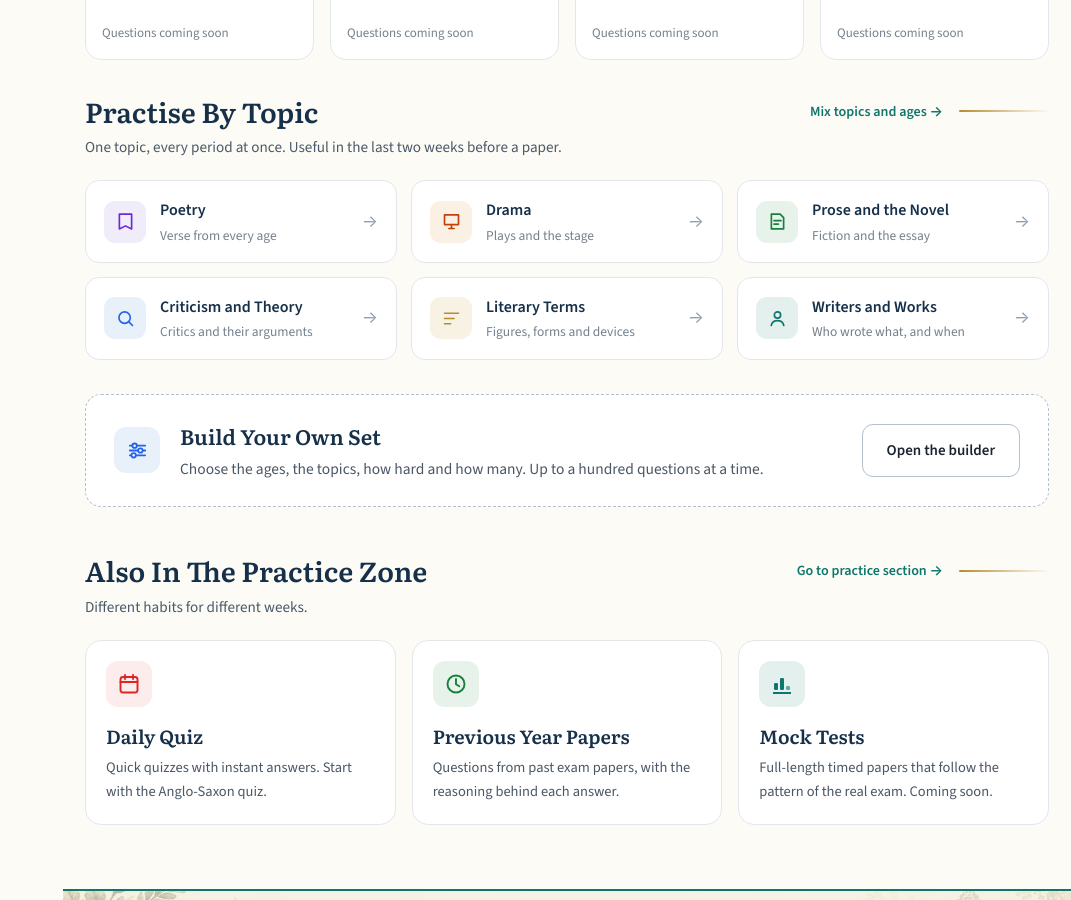
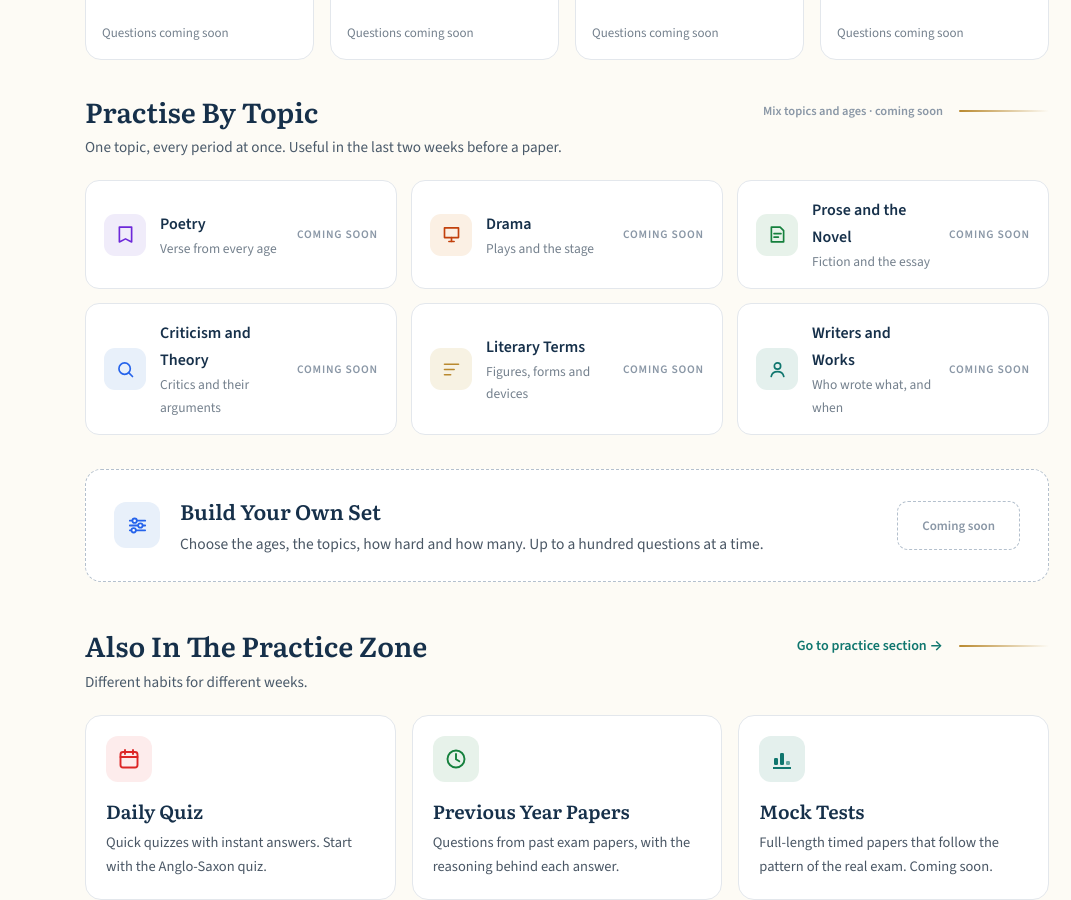
Before and after one commit to afsar069/akexplained-site, an Eleventy site: page quizzes/mcq/index.html in a window 1280 px wide. Shown: the part 1954-2854 px from the top of the page, without its empty margins (209-1280 px from the left). Built offline with nearby package versions, Linux system fonts and the light colour scheme; Eleventy itself is replaced by a stand-in of ours; files that its build step writes are made by us from their sources.

Commit message:
MCQ hub: mark the unbuilt topic pages and cross-age builder as coming soon
The six topic cards and the Mix topics / Build Your Own links pointed at pages that were never built, so each one 404'd. The cards stay in place and keep their text, but are no longer links; they read Coming soon, the same way an age with no sets does. Nothing else changes.

```diff
--- a/assets/site.css
+++ b/assets/site.css
@@ -966,6 +966,14 @@ summary.ptbtn::-webkit-details-marker{display:none}
   border:1px solid #B4C0CD;padding:13px 24px;border-radius:11px;white-space:nowrap;
 }
 
+/* Topic pages aur cross-age builder abhi bane nahi hain (CLAUDE.md rule 13).
+   Cards wahin rehte hain, par link nahi — isliye koi 404 nahi. */
+.mcq-topic.is-soon:hover{border-color:var(--mcq-line)}
+.mcq-build.is-soon:hover{border-color:#B4C0CD;border-style:dashed}
+.mcq-topic .soon-tag{font-size:11.5px;font-weight:600;letter-spacing:.07em;text-transform:uppercase;color:#8A97A6;white-space:nowrap}
+.mcq-build .go.soon-tag{color:#8A97A6;border-style:dashed;font-size:13px}
+.sechead .more.more-soon{color:#8A97A6;font-size:.78rem}
+
 /* ---------- also in the practice zone ---------- */
 .mcq-othergrid{display:grid;grid-template-columns:repeat(3,minmax(0,1fr));gap:16px}
 .mcq-other{
@@ -990,6 +998,7 @@ summary.ptbtn::-webkit-details-marker{display:none}
   .mcq-othergrid{grid-template-columns:repeat(2,minmax(0,1fr))}
 }
 @media (max-width:760px){
+  .sechead .more.more-soon{display:none}
   .mcq-modes{overflow-x:auto;flex-wrap:nowrap;white-space:nowrap;padding-bottom:2px}
   .mcq-modes a,.mcq-modes span{flex:none}
   .mcq-exams{overflow-x:auto;flex-wrap:nowrap;white-space:nowrap;padding-bottom:2px}
--- a/quizzes/mcq/index.html
+++ b/quizzes/mcq/index.html
@@ -368,65 +368,65 @@
   <section class="mcq-sec">
     <div class="sechead">
       <h2>Practise By Topic</h2>
-      <a class="more" href="/quizzes/mcq/build/">Mix topics and ages &rarr;</a>
+      <span class="more more-soon">Mix topics and ages &middot; coming soon</span>
     </div>
     <p class="seclede">One topic, every period at once. Useful in the last two weeks before a paper.</p>
 
     <div class="mcq-topicgrid">
 
-      <a class="mcq-topic" href="/quizzes/mcq/topic/poetry/">
+      <div class="mcq-topic is-soon">
         <span class="ic" style="background:#F0ECFA;color:#6D28D9" aria-hidden="true">
           <svg viewBox="0 0 24 24" width="21" height="21" fill="none" stroke="currentColor" stroke-width="1.9" stroke-linecap="round" stroke-linejoin="round"><path d="M5 3.5h14v17l-7-3.5-7 3.5Z"/></svg>
         </span>
         <span class="txt"><strong>Poetry</strong><span>Verse from every age</span></span>
-        <span class="arrow" aria-hidden="true">&rarr;</span>
-      </a>
+        <span class="soon-tag">Coming soon</span>
+      </div>
 
-      <a class="mcq-topic" href="/quizzes/mcq/topic/drama/">
+      <div class="mcq-topic is-soon">
         <span class="ic" style="background:#FBF0E4;color:#C2410C" aria-hidden="true">
           <svg viewBox="0 0 24 24" width="21" height="21" fill="none" stroke="currentColor" stroke-width="1.9" stroke-linecap="round" stroke-linejoin="round"><path d="M4 4.5h16v11H4Z"/><path d="M9 20h6"/><path d="M12 15.5V20"/></svg>
         </span>
         <span class="txt"><strong>Drama</strong><span>Plays and the stage</span></span>
-        <span class="arrow" aria-hidden="true">&rarr;</span>
-      </a>
+        <span class="soon-tag">Coming soon</span>
+      </div>
 
-      <a class="mcq-topic" href="/quizzes/mcq/topic/prose/">
+      <div class="mcq-topic is-soon">
         <span class="ic" style="background:#E7F2EA;color:#15803D" aria-hidden="true">
           <svg viewBox="0 0 24 24" width="21" height="21" fill="none" stroke="currentColor" stroke-width="1.9" stroke-linecap="round" stroke-linejoin="round"><path d="M5 3.5h10l4 4v13H5Z"/><path d="M8 11h8"/><path d="M8 15h5"/></svg>
         </span>
         <span class="txt"><strong>Prose and the Novel</strong><span>Fiction and the essay</span></span>
-        <span class="arrow" aria-hidden="true">&rarr;</span>
-      </a>
+        <span class="soon-tag">Coming soon</span>
+      </div>
 
-      <a class="mcq-topic" href="/quizzes/mcq/topic/criticism/">
+      <div class="mcq-topic is-soon">
         <span class="ic" style="background:#E8F0FA;color:#2563EB" aria-hidden="true">
           <svg viewBox="0 0 24 24" width="21" height="21" fill="none" stroke="currentColor" stroke-width="1.9" stroke-linecap="round" stroke-linejoin="round"><circle cx="11" cy="11" r="6.5"/><path d="m20 20-4.4-4.4"/></svg>
         </span>
         <span class="txt"><strong>Criticism and Theory</strong><span>Critics and their arguments</span></span>
-        <span class="arrow" aria-hidden="true">&rarr;</span>
-      </a>
+        <span class="soon-tag">Coming soon</span>
+      </div>
 
-      <a class="mcq-topic" href="/quizzes/mcq/topic/literary-terms/">
+      <div class="mcq-topic is-soon">
         <span class="ic" style="background:#F7F2E3;color:#B9892F" aria-hidden="true">
           <svg viewBox="0 0 24 24" width="21" height="21" fill="none" stroke="currentColor" stroke-width="1.9" stroke-linecap="round" stroke-linejoin="round"><path d="M4 6h16"/><path d="M4 12h11"/><path d="M4 18h7"/></svg>
         </span>
         <span class="txt"><strong>Literary Terms</strong><span>Figures, forms and devices</span></span>
-        <span class="arrow" aria-hidden="true">&rarr;</span>
-      </a>
+        <span class="soon-tag">Coming soon</span>
+      </div>
 
-      <a class="mcq-topic" href="/quizzes/mcq/topic/writers-and-works/">
+      <div class="mcq-topic is-soon">
         <span class="ic" style="background:#E4F0ED;color:#0F766E" aria-hidden="true">
           <svg viewBox="0 0 24 24" width="21" height="21" fill="none" stroke="currentColor" stroke-width="1.9" stroke-linecap="round" stroke-linejoin="round"><circle cx="12" cy="8" r="3.6"/><path d="M4.8 20c.9-3.6 3.7-5.5 7.2-5.5s6.3 1.9 7.2 5.5"/></svg>
         </span>
         <span class="txt"><strong>Writers and Works</strong><span>Who wrote what, and when</span></span>
-        <span class="arrow" aria-hidden="true">&rarr;</span>
-      </a>
+        <span class="soon-tag">Coming soon</span>
+      </div>
 
     </div>
   </section>
 
   <!-- ====== BUILD YOUR OWN ====== -->
-  <a class="mcq-build" href="/quizzes/mcq/build/">
+  <div class="mcq-build is-soon">
     <span class="ic" aria-hidden="true">
       <svg viewBox="0 0 24 24" width="23" height="23" fill="none" stroke="currentColor" stroke-width="1.9" stroke-linecap="round"><path d="M4 7h16"/><path d="M4 12h16"/><path d="M4 17h16"/><circle cx="9" cy="7" r="2.3" fill="#fff"/><circle cx="15" cy="12" r="2.3" fill="#fff"/><circle cx="8" cy="17" r="2.3" fill="#fff"/></svg>
     </span>
@@ -434,8 +434,8 @@
       <strong>Build Your Own Set</strong>
       <span>Choose the ages, the topics, how hard and how many. Up to a hundred questions at a time.</span>
     </span>
-    <span class="go">Open the builder</span>
-  </a>
+    <span class="go soon-tag">Coming soon</span>
+  </div>
 
   <!-- ====== ALSO IN THE PRACTICE ZONE ====== -->
   <section class="mcq-sec mcq-sec-last">
```
